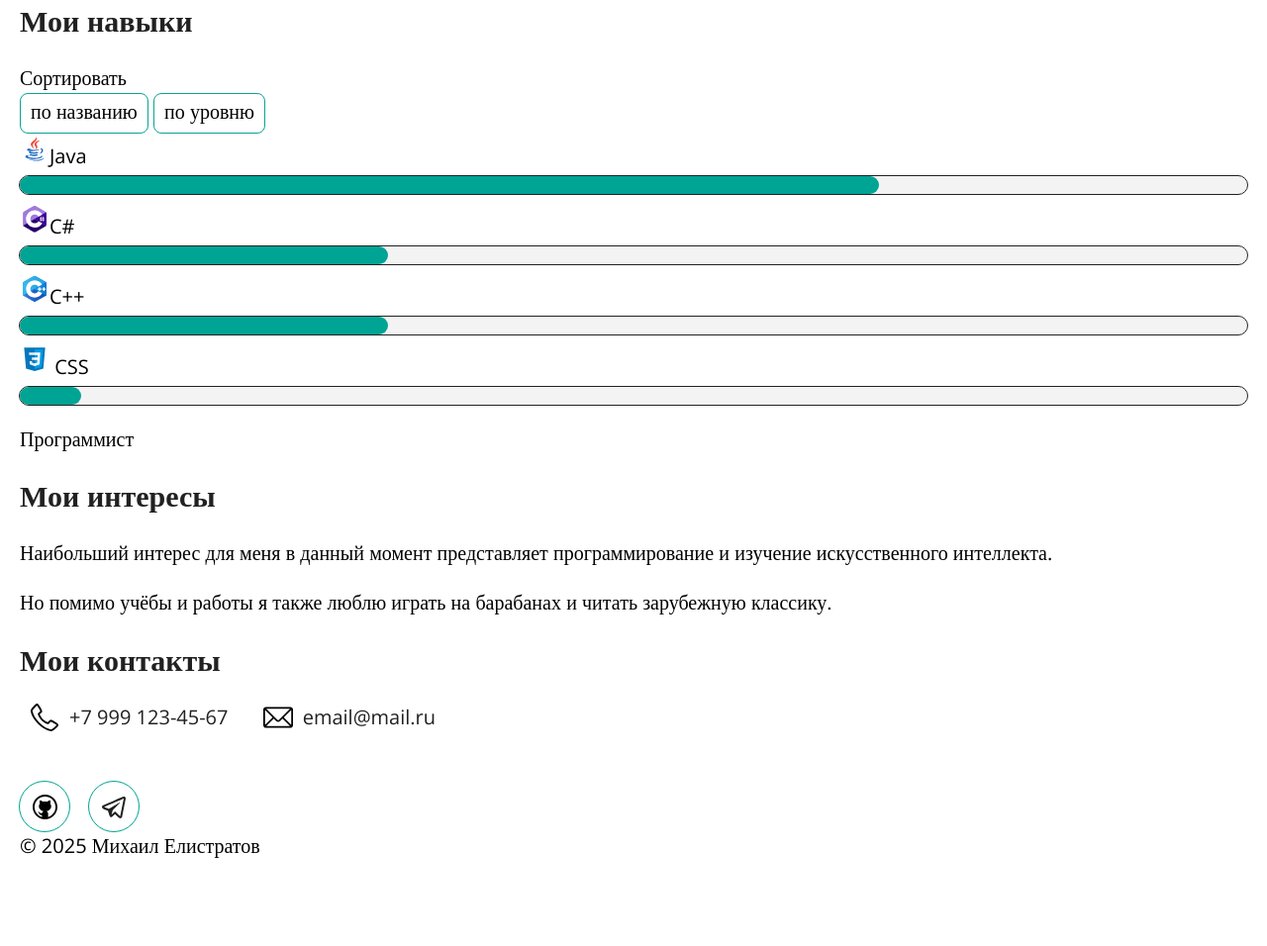
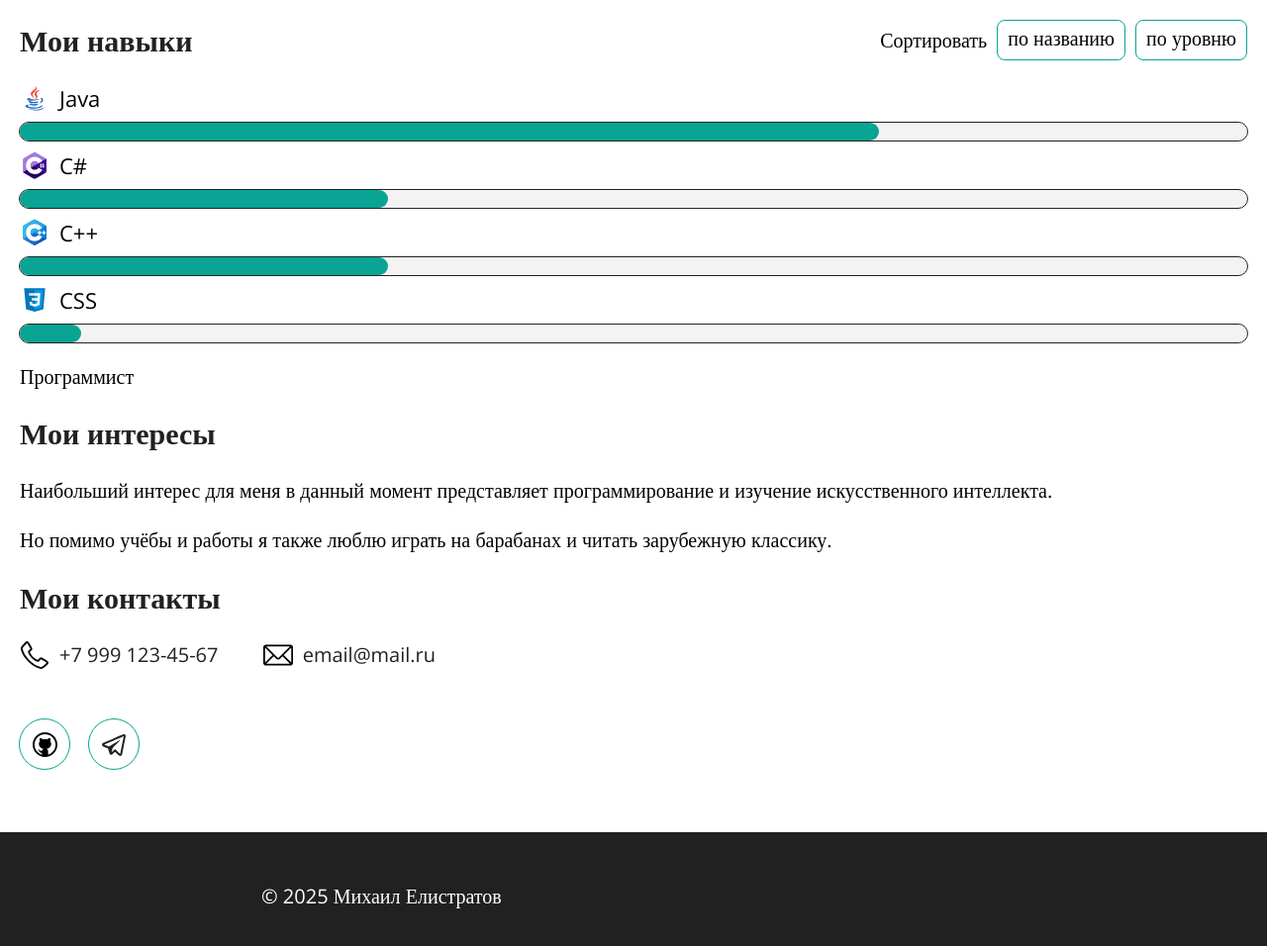
Before and after one commit to mikl14/tech_internet, a plain HTML site: page index.html in a window 1280 px wide. Shown: the part 1124-2080 px from the top of the page at 99% size. Before the commit the page ends 1994 px from the top, so only its background shows below. Drawn offline with nearby package versions, Linux system fonts and the light colour scheme.

Commit message:
Исправление ошибок в стилях

```diff
--- a/css/style.css
+++ b/css/style.css
@@ -1,26 +1,27 @@
 *,
 *::before,
-*::after{
+*::after {
     box-sizing: border-box;
 }
 
 :root {
+    --white: white;
     --green: #09A494;
     --txtColor: #212121;
 }
 
-body{
+body {
     font-family: "Open Sans";
     font-size: 20px;
     font-weight: 400;
     line-height: 1.5;
 }
 
-.rounded{
+.rounded {
     border-radius: 50%;
 }
 
-.main-nav a{
+.mainNav a {
     width: 97;
     height: 36;
     gap: 10px;
@@ -30,36 +31,48 @@ body{
     padding-left: 15px;
 }
 
-.main-nav a::hover{
+.mainNav a:hover {
     color: var(--green);
 }
 
-.container{
+.container {
     min-width: 320px;
     max-width: 1280px;
     margin: 0 auto;
     padding: 0 20px;
 }
 
-h1{
+h1 {
     font-family: "Open Sans";
     font-weight: 700;
     font-size: 60px;
-    line-height: 110.00000000000001%;
+    line-height: 1.1;
     letter-spacing: 0%;
     color: var(--txtColor);
 }
 
-.subtitle{
+#header {
+    display: flex;
+    align-items: center;
+    justify-content: space-between;
+}
+
+#right {
+    display: flex;
+    align-items: center;
+    gap: 10px;
+}
+
+.subtitle {
     font-family: "Open Sans";
     font-weight: 400;
     font-size: 38px;
-    line-height: 120%;
+    line-height: 1.2;
     letter-spacing: 0%;
     color: var(--green);
 }
 
-h2{
+h2 {
     font-family: "Open Sans";
     font-weight: 700;
     font-size: 30px;
@@ -68,7 +81,7 @@ h2{
     color: var(--txtColor);
 }
 
-button{
+button {
 
     padding: 0;
     border: none;
@@ -89,22 +102,29 @@ button{
 
 }
 
-button:hover{
-    color: white;
-    background-color:var(--green);
+button:hover {
+    color: var(--white);
+    background-color: var(--green);
 }
 
-.skill-list {
+.skillList {
     margin: 0;
     padding: 0;
     line-height: 1;
 }
 
-.skill-list dt {
+.skillList dt {
     margin-bottom: 6px;
-    background-position: left;
+    padding-left: 40px;
+    /* Место для иконки */
+    min-height: 30px;
+    /* Высота под иконку */
+    display: flex;
+    align-items: center;
+    font-size: 1.1em;
+    background-position: left center;
     background-repeat: no-repeat;
-    background-size: 30px;
+    background-size: 30px 30px;
 }
 
 .skill-level {
@@ -121,7 +141,7 @@ button:hover{
     border-radius: 8px;
 }
 
-.progress-bar {
+.progressBar {
     margin: 10px 0;
     width: 100%;
     height: 18px;
@@ -131,22 +151,37 @@ button:hover{
     outline: 1px solid #212121;
 }
 
-.progress-bar-inner {
+.progressBarInner {
     height: 100%;
-    background-color: #00a494;
+    background-color: var(--green);
     position: absolute;
     border-radius: 100px;
 }
 
+.javaIcon {
+    background-image: url('../icons/java.svg');
+}
+
+.csharpIcon {
+    background-image: url('../icons/Csharp.svg');
+}
+
+.cppIcon {
+    background-image: url('../icons/cpp.svg');
+}
+
+.cssIcon {
+    background-image: url('../icons/css.svg');
+}
 
 
-a{
+a {
     width: 161;
-    height: 20;
+    height: 30;
     font-family: Open Sans;
     font-weight: 400;
     font-size: 20px;
-    line-height: 100%;
+    line-height: 1;
     letter-spacing: 0%;
     color: var(--txtColor);
     text-decoration: none;
@@ -159,19 +194,40 @@ a{
     align-items: center;
 }
 
+.phoneLink,
+.emailLink {
+    display: inline-flex;
+    align-items: center;
+    padding-left: 40px;
+    min-height: 30px;
+    background-repeat: no-repeat;
+    background-position: left center;
+    background-size: 30px 30px;
+    overflow: visible;
+}
+
+.phoneLink {
+    background-image: url('../icons/phone.svg');
+}
+
+.emailLink {
+    background-image: url('../icons/email.svg');
+}
+
+
 .contactsBlock img {
     margin: 0 10px;
 }
 
-.contactsBlock a{
+.contactsBlock a {
     display: flex;
     justify-content: center;
     align-items: center;
 }
 
-.contactsBlock a:hover{
-	text-decoration: underline;
-	color: #00a494;
+.contactsBlock a:hover {
+    text-decoration: none;
+    color: var(--green);
 }
 
 .social {
@@ -181,26 +237,41 @@ a{
     align-items: center;
     margin-top: 50px;
 }
-.social_block {
+
+.socialBlock {
     display: block;
     width: 50px;
     height: 50px;
-	outline: 1px solid #00a494;
+    outline: 1px solid var(--green);
     background-position: center;
     background-repeat: no-repeat;
     border-radius: 50px;
 }
 
-.social div:hover {
-	outline: 1px solid white;
-	background-color: #00a494;
+.social a:hover {
+    outline: 1px solid var(--white);
+    background-color: var(--green);
 }
 
-.social_link_github{
+.socialLinkGithub {
     background-image: url("../icons/github.svg");
+    text-decoration: none;
 }
 
-.social_link_telegram{
+.socialLinkTelegram {
     margin-left: 20px;
     background-image: url("../icons/telegram.svg");
+    text-decoration: none;
 }
+
+footer {
+    width: 100%;
+    margin-top: 5%;
+    padding-top: 50px;
+    padding-right: 244px;
+    padding-bottom: 50px;
+    padding-left: 244px;
+    gap: 10px;
+    background: var(--txtColor);
+    color: var(--white);
+}
--- a/index.html
+++ b/index.html
@@ -1,5 +1,6 @@
 <!DOCTYPE html>
 <html lang="ru">
+
 <head>
   <meta charset="utf-8">
   <meta name="description" content="сайт портфолио для мф мгту">
@@ -10,15 +11,17 @@
   <link rel="stylesheet" href="css/style.css">
   <link rel="preconnect" href="https://fonts.googleapis.com">
   <link rel="preconnect" href="https://fonts.gstatic.com" crossorigin>
-    <link href="https://fonts.googleapis.com/css2?family=Open+Sans:ital,wght@0,300..800;1,300..800&display=swap" rel="stylesheet">
+  <link href="https://fonts.googleapis.com/css2?family=Open+Sans:ital,wght@0,300..800;1,300..800&display=swap"
+    rel="stylesheet">
 
 </head>
+
 <body>
   <div class="container">
-      <header class = "main-header">
+    <header class="main-header">
       <div>
-          <img id="main_logo" class = "rounded" alt="mainLogo alt text" src ="img/mainLogo.png" height="100">
-          <nav class = "main-nav">
+        <img class="rounded" alt="mainLogo alt text" src="img/mainLogo.png" height="100">
+        <nav class="mainNav">
           <a href="#about">Обо мне</a>
           <a href="#skills">Навыки</a>
           <a href="#interests">Интересы</a>
@@ -31,11 +34,11 @@
         <div id="name">
           <h1>Михаил Елистратов</h1>
           <p class="subtitle">Программист</p>
-            <img height="400" class = "rounded" src="img/ava.jpg" alt="Аватар пользователя">
+          <img height="400" class="rounded" src="img/ava.jpg" alt="Аватар пользователя">
         </div>
       </section>
 
-        <section id="about" class = "about">
+      <section id="about" class="about">
         <h2>Пара слов обо мне</h2>
         <p>Привет ✌</p>
         <p>
@@ -55,7 +58,7 @@
         </p>
       </section>
 
-        <section id="skills" class = "skills">
+      <section id="skills" class="skills">
         <div id="header">
           <h2>Мои навыки</h2>
           <div id="right">
@@ -65,28 +68,29 @@
           </div>
         </div>
 
-          <dl class = "skill-list">
-            <dt> <img alt="java_icon" src="./icons/java.svg" width="30" height="30">Java</dt>
-            <dd class="progress-bar">
-              <div class="progress-bar-inner" style="width: 70%"></div>
+        <dl class="skillList">
+          <dt class="javaIcon">Java</dt>
+          <dd class="progressBar">
+            <div class="progressBarInner" style="width: 70%"></div>
           </dd>
-            <dt> <img alt="c#_icon" src="./icons/Csharp.svg" width="30" height="30">C#</dt>
-            <dd  class="progress-bar">
-              <div  class="progress-bar-inner" style="width: 30%"></div>
+          <dt class="csharpIcon">C#</dt>
+          <dd class="progressBar">
+            <div class="progressBarInner" style="width: 30%"></div>
           </dd>
-            <dt> <img alt="cpp_icon" src="./icons/cpp.svg" width="30" height="30">C++</dt>
-            <dd class="progress-bar">
-              <div  class="progress-bar-inner" style="width: 30%"></div>
+          <dt class="cppIcon">C++</dt>
+          <dd class="progressBar">
+            <div class="progressBarInner" style="width: 30%"></div>
           </dd>
-            <dt> <img alt="css_icon" src="./icons/css.svg" width="30" height="30"> CSS</dt>
-            <dd class="progress-bar">
-              <div  class="progress-bar-inner" style="width: 5%"></div>
+          <dt class="cssIcon">CSS</dt>
+          <dd class="progressBar">
+            <div class="progressBarInner" style="width: 5%"></div>
           </dd>
         </dl>
+
         <p>Программист</p>
       </section>
 
-        <section id="interests" class = "interests">
+      <section id="interests" class="interests">
         <h2>Мои интересы</h2>
         <p>
           Наибольший интерес для меня в данный момент представляет
@@ -98,20 +102,24 @@
         </p>
       </section>
 
-        <section id="contacts" class = "contacts">
+      <section id="contacts" class="contacts">
         <h2>Мои контакты</h2>
         <div class="contactsBlock">
-            <a href="tel:+79991234567"><img alt="phone icon" src="./icons/phone.svg">+7 999 123-45-67</a>
-            <a href="mailto:email@mail.ru"><img alt="phone icon" src="./icons/email.svg">email@mail.ru</a>
+          <a href="tel:+79991234567" class="phoneLink">+7 999 123-45-67</a>
+          <a href="mailto:email@mail.ru" class="emailLink">email@mail.ru</a>
         </div>
         <div class="social">
-            <a href="&" class="social_link_github social_block"></a>
-            <a href="&" class="social_link_telegram social_block"></a>
+          <a href="&" class="socialLinkGithub socialBlock"></a>
+          <a href="&" class="socialLinkTelegram socialBlock"></a>
         </div>
       </section>
     </main>
   </div>
 
-    <footer class = "main-footer"><div class ="container">© 2025 Михаил Елистратов </div> </footer>
+  <footer class="main-footer">
+    <div class="container">© 2025 Михаил Елистратов </div>
+  </footer>
+
 </body>
+
 </html>
```
Lines whose indentation alone changed are shown as unchanged.
